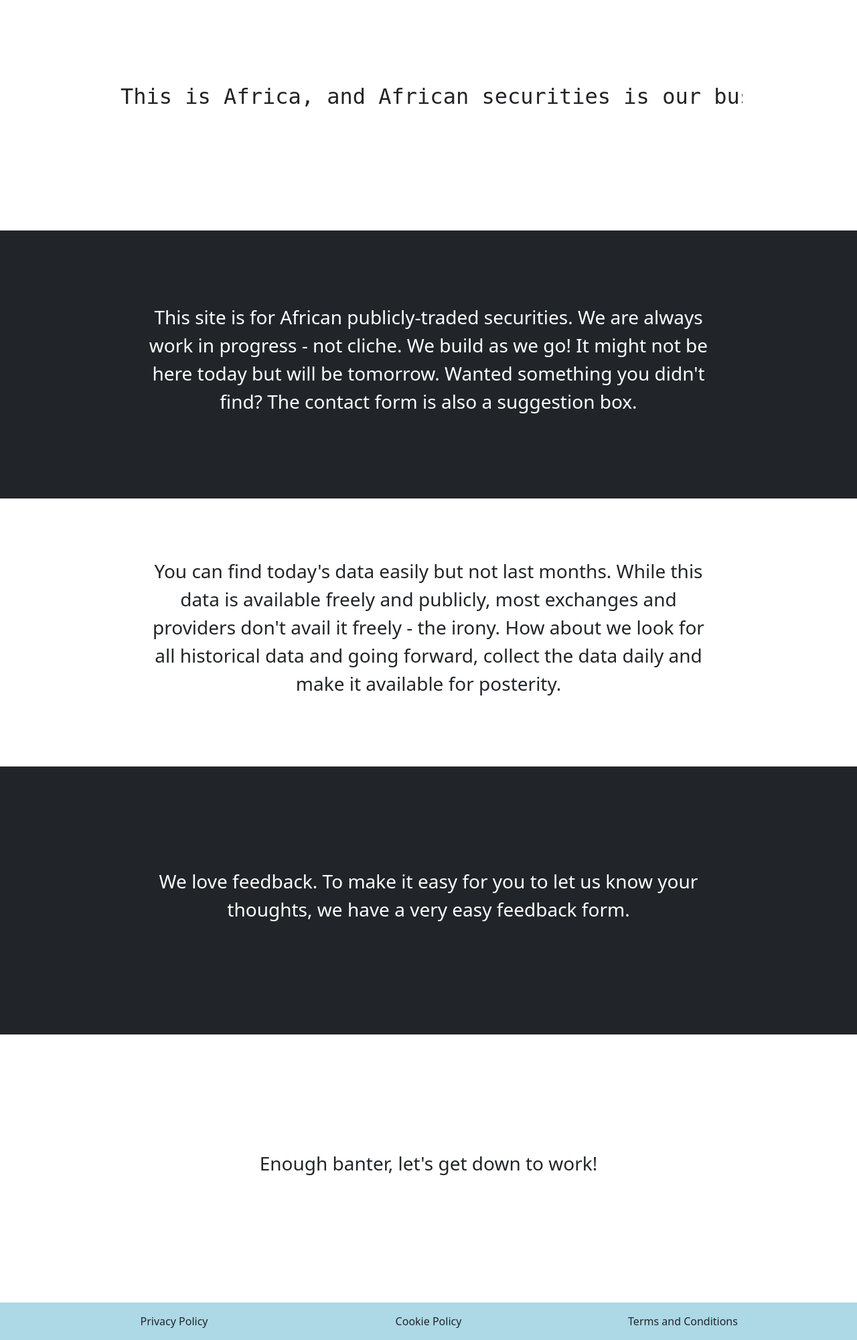
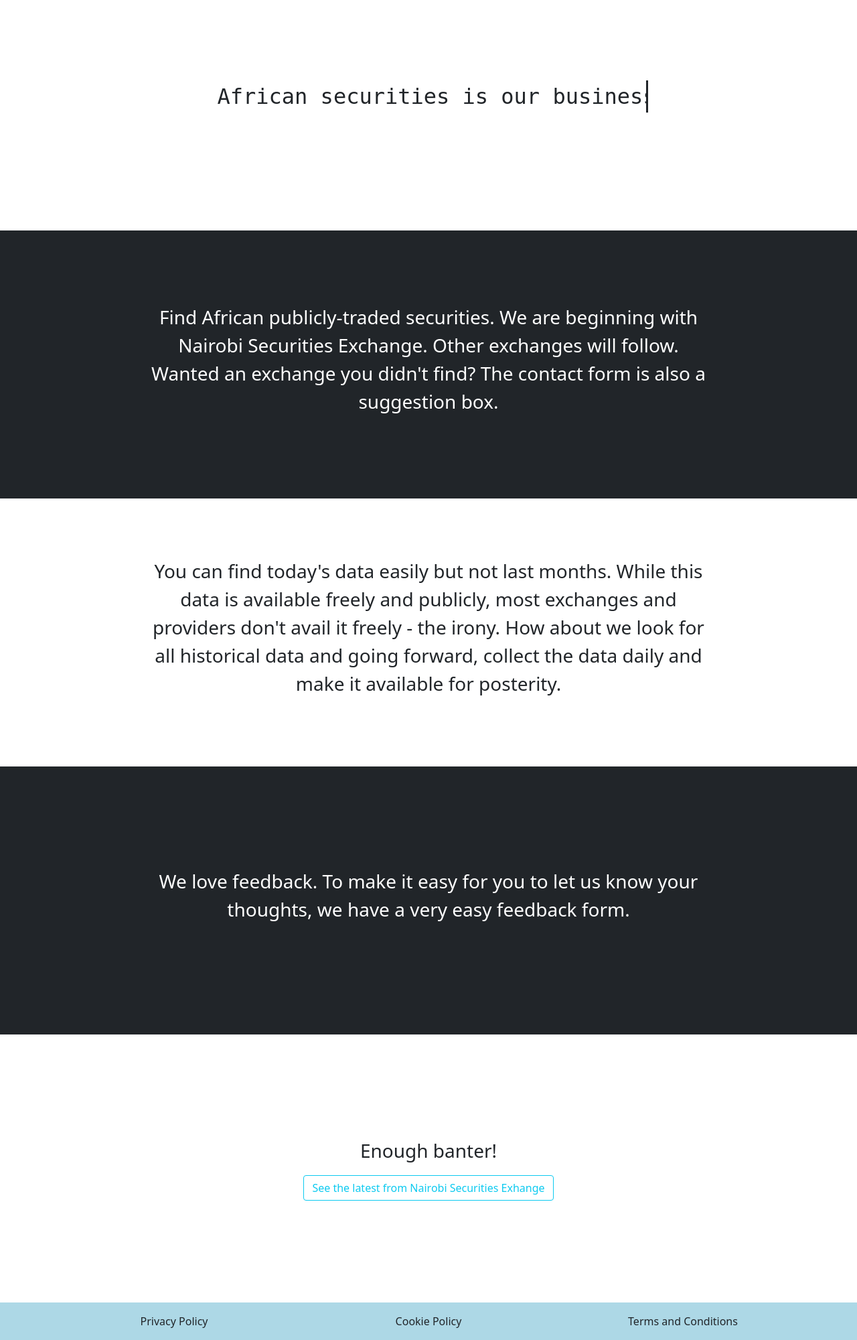
Before and after one commit to d-mwenda/securities, a Django app: template securities_web/backend/securities/templates/index/home.html in a window 1280 px wide. Shown: the part 56-2056 px from the top of the page at 67% size. Run offline with Django 3.2, Linux system fonts and the light colour scheme; the template is opened without the code that fills it, so the values that code supplies are empty; some libraries are stand-ins or nearby versions.

Commit message:
copywriting update of the homepage

```diff
--- a/securities_web/backend/securities/templates/index/home.html
+++ b/securities_web/backend/securities/templates/index/home.html
@@ -7,9 +7,9 @@
         justify-content: center;
     }
 
-    .typing-demo {
-        width: 58ch;
-        animation: typing 10s steps(58), blink .3s step-end infinite alternate;
+    .typing-headline {
+        width: 38ch;
+        animation: typing 9.5s steps(38), blink .25s step-end infinite alternate;
         white-space: nowrap;
         overflow: hidden;
         border-right: 3px solid;
@@ -37,8 +37,8 @@
 {% endblock custom_styles %} {% block content %}
 <section>
     <div class="row headline">
-        <div class="typing-demo">
-            This is Africa, and African securities is our business...
+        <div class="typing-headline">
+            African securities is our business...
         </div>
     </div>
 </section>
@@ -46,8 +46,7 @@
     <div class="row  justify-content-center">
         <div class="col-md-8">
             <p class="text-center fs-3">
-                This site is for African publicly-traded securities. We are always work in progress - not cliche. We build as we go! It might not be here today but will be tomorrow. Wanted something you didn't find? The contact form is
-                also a suggestion box.
+                Find African publicly-traded securities. We are beginning with Nairobi Securities Exchange. Other exchanges will follow. Wanted an exchange you didn't find? The contact form is also a suggestion box.
             </p>
         </div>
     </div>
@@ -72,10 +71,15 @@
     </div>
 </section>
 <section>
-    <p class="text-center fs-3">
-        Enough banter, let's get down to work!
-    </p>
-    </div>
-    </div>
+    <div>
+        <p class="text-center fs-3">
+            Enough banter!
+        </p>
+    <div>
+
+    <div>
+        <a href="{% url 'bourse_summary' country='ke' bourse='NSE' %}">
+            <button class="btn btn btn-outline-info">See the latest from Nairobi Securities Exhange</button></a>
+    <div>
 </section>
 {% endblock content %}
```
